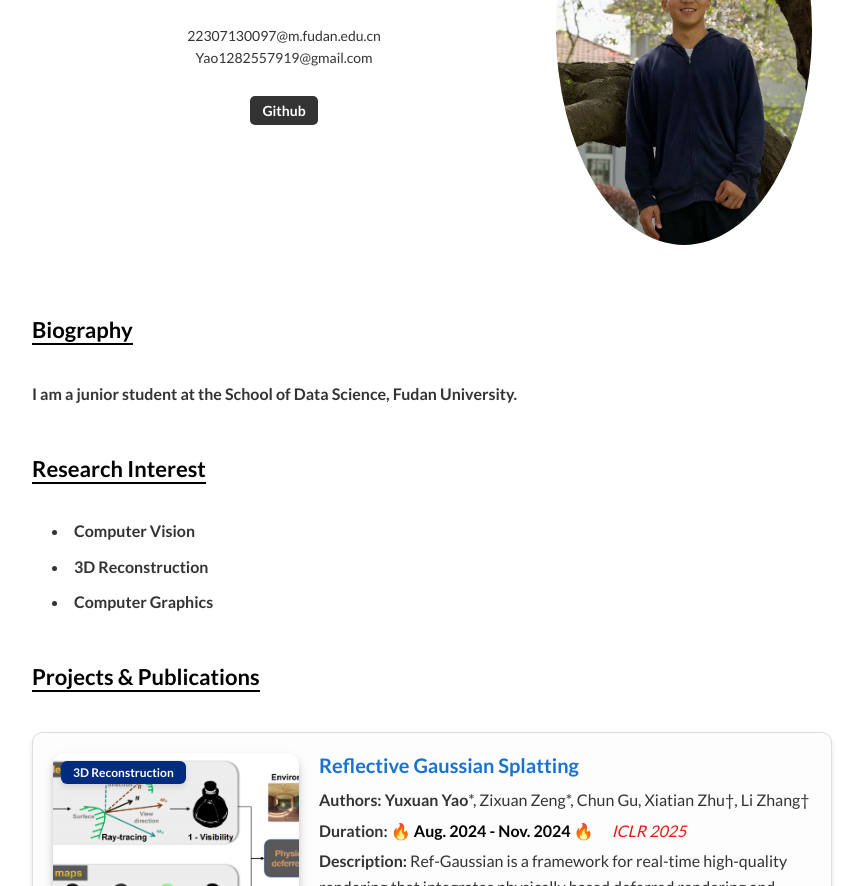
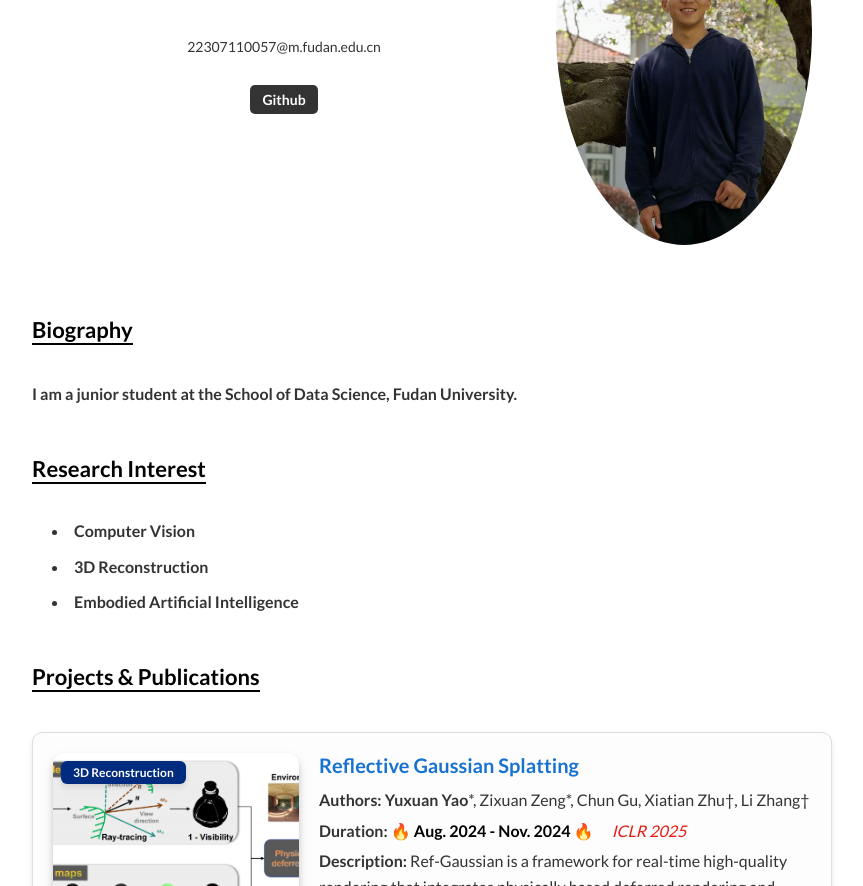
Before and after one commit to DS-Zeng/DS-Zeng.github.io, a plain HTML site: page index.html in a window 1280 px wide. Shown: the part 214-1100 px from the top of the page, without its empty margins (208-1071 px from the left). Drawn offline with Linux system fonts and the light colour scheme.

Commit message:
Update index.html

```diff
--- a/index.html
+++ b/index.html
@@ -3,7 +3,7 @@
   <head>
     <meta charset="UTF-8">
     <meta name="viewport" content="width=device-width, initial-scale=1.0">
-    <title>Yuxuan Yao - 姚宇轩</title>
+    <title>Zixuan Zeng - 曾梓暄</title>
 
     <!-- Favicon Links -->
     <link rel="apple-touch-icon" sizes="180x180" href="images/favicon/apple-touch-icon.png">
@@ -36,13 +36,12 @@
 
                     <!-- Email 列表 -->
                     <div class="email-list">
-                      <a href="mailto:22307130097@m.fudan.edu.cn">22307130097@m.fudan.edu.cn</a>
-                      <a href="mailto:Yao1282557919@gmail.com">Yao1282557919@gmail.com</a>
+                      <a href="mailto:22307110057@m.fudan.edu.cn">22307110057@m.fudan.edu.cn</a>
                     </div>
 
                     <!-- Github 按钮 -->
                     <p style="text-align: center">
-                      <a href="https://github.com/Yaoyuxuanyyds/" class="github-link">Github</a>
+                      <a href="https://github.com/DS-Zeng/" class="github-link">Github</a>
                     </p>
 
 
@@ -69,7 +68,7 @@
               <ul>
                 <li><strong>Computer Vision</strong></li>
                 <li><strong>3D Reconstruction</strong></li>
-                <li><strong>Computer Graphics</strong></li>
+                <li><strong>Embodied Artificial Intelligence</strong></li>
               </ul>
             </div>
 
```
